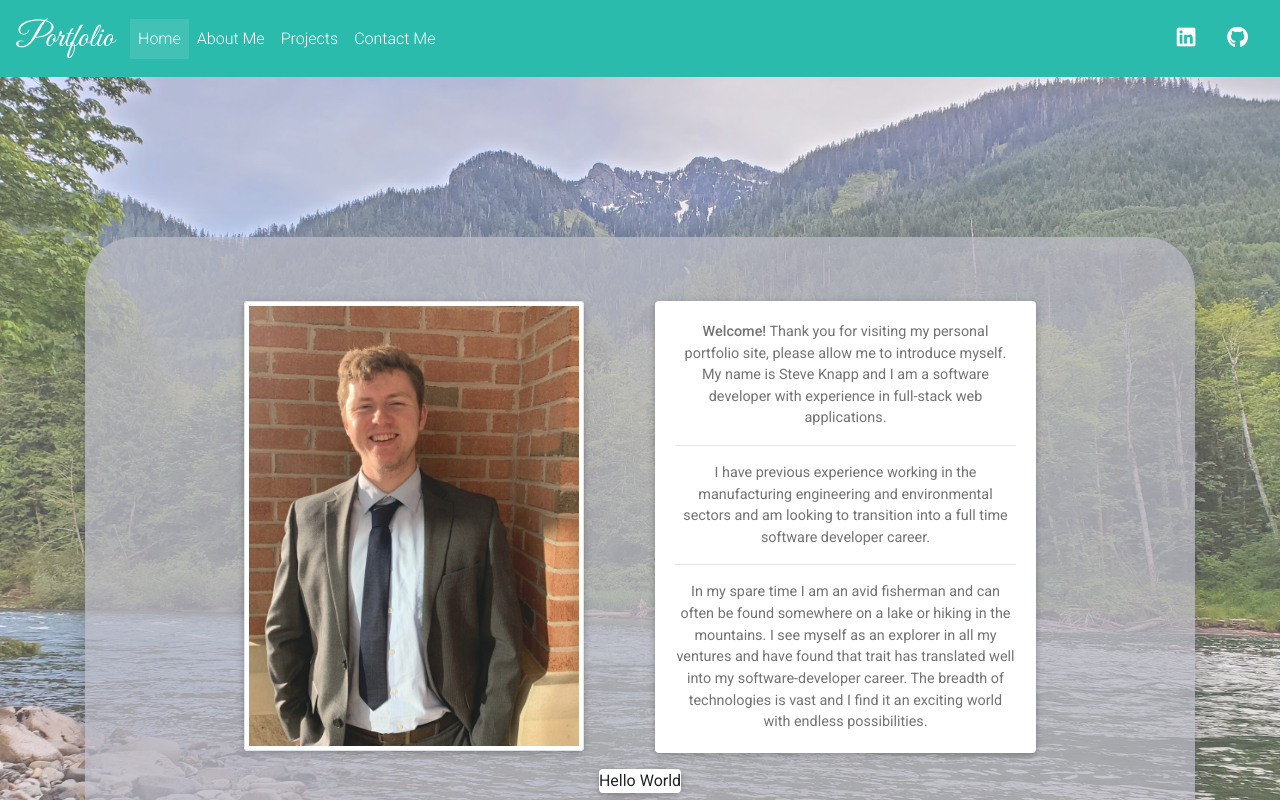
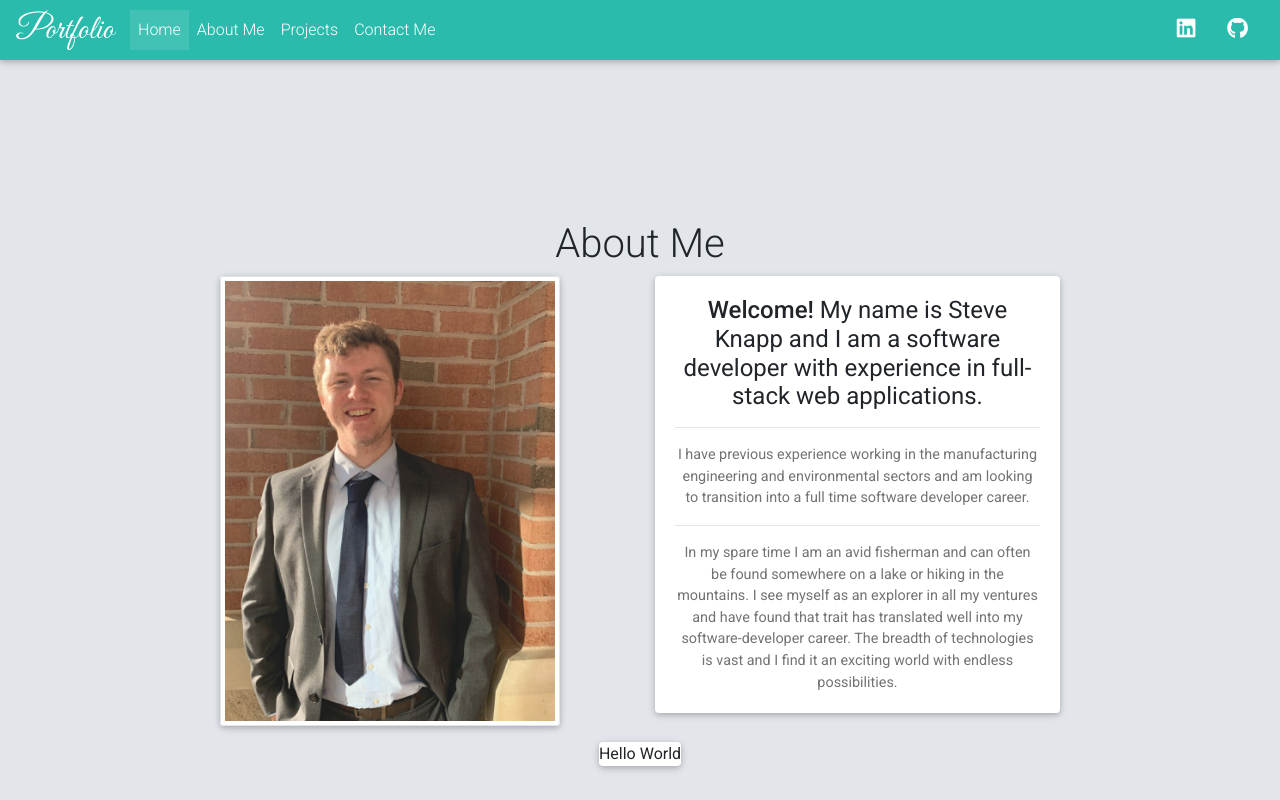
Before and after one commit to Stovencrantz/react-portfolio, a React (Create React App) app: page /aboutme in a window 1280 px wide. Shown: the top 800 px of the page. Built offline with nearby package versions, Linux system fonts and the light colour scheme.

Commit message:
Adjusted the home page mask and text to have a better styling and be more readible

```diff
--- a/src/App.css
+++ b/src/App.css
@@ -1,6 +1,12 @@
 .App {
   text-align: center;
+  background-color: rgba(183, 193, 202, 0.397);
 }
+
+.vibesFont {
+    font-family: 'Great Vibes', cursive;
+}
+
 
 .App-logo {
   height: 40vmin;
--- a/src/components/Jumbotron/index.js
+++ b/src/components/Jumbotron/index.js
@@ -20,18 +20,8 @@ import {
 
 const Jumbotron = () => {
   return (
-    // <MDBView className="jumbotronView">
-
-      <MDBJumbotron className="aboutMeJumbo shadow-box-example z-depth-5"
-        // style={{
-        //   backgroundColor: "white",
-        //   borderRadius: "50px",
-        //   borderStyle: "solid",
-        //   borderColor: "#ac7339",
-
-        // }}
-      >
-        {/* <MDBMask  overlay="grey-strong"/> */}
+    <div style={{height: "85vh"}}>
+        <h1 style={{fontWeight: "strong"}}>About Me</h1>
         <MDBRow className=" text-center ">
           <MDBCol>
             <MDBCard className="portraitCard">
@@ -41,11 +31,10 @@ const Jumbotron = () => {
           <MDBCol>
             <MDBCard className="textCard">
               <MDBCardBody>
-                <MDBCardText>
-                  <strong>Welcome!</strong> Thank you for visiting my personal
-                  portfolio site, please allow me to introduce myself. My name
+                <MDBCardTitle >
+                  <strong>Welcome!</strong> My name
                   is Steve Knapp and I am a software developer with experience in full-stack web applications.
-                </MDBCardText>
+                </MDBCardTitle>
                 <hr />
                 <MDBCardText>
                   I have previous experience working in the manufacturing
@@ -72,8 +61,8 @@ const Jumbotron = () => {
             </MDBCardText>
           </MDBCard>
         </MDBRow>
-      </MDBJumbotron>
-      // </MDBView>
+        </div>
+
 
   );
 };
--- a/src/components/NavBar/style.css
+++ b/src/components/NavBar/style.css
@@ -1,3 +1,7 @@
+.navbar {
+    height: 60px !important;
+}
+
 .navbar-brand {
     font-family: 'Great Vibes', cursive;
     font-size: 34px;
--- a/src/pages/AboutMe.js
+++ b/src/pages/AboutMe.js
@@ -7,20 +7,24 @@ import aboutMeBackground from '../images/aboutMeBackground.jpg';
 
 function AboutMe() {
   return (
-          <div id='aboutMe'>
-          <MDBView
-            src={aboutMeBackground}
-            fixed
-          >
-            <MDBMask className='rgba-white-light' />
-            <MDBContainer
-              className='d-flex justify-content-center align-items-center'
-              style={{ paddingTop: '10rem'}}
-            >
-                  <Jumbotron />
-            </MDBContainer>
-          </MDBView>
-        </div>
+        //   <div id='aboutMe'>
+        //   <MDBView
+        //     src={aboutMeBackground}
+        //     fixed
+        //   >
+        //     <MDBMask className='rgba-white-light' />
+        //     <MDBContainer
+        //       className='d-flex justify-content-center align-items-center'
+        //       style={{ paddingTop: '10rem'}}
+        //     >
+        //           <Jumbotron />
+        //     </MDBContainer>
+        //   </MDBView>
+        // </div>
+        <MDBContainer className='d-flex justify-content-center align-items-center'
+          style={{ paddingTop: '10rem'}}>
+            <Jumbotron />
+        </MDBContainer>
   )
 }
 
--- a/src/pages/Home/Home.js
+++ b/src/pages/Home/Home.js
@@ -18,6 +18,7 @@ import {
   MDBView,
   MDBContainer,
   MDBLink,
+  MDBIcon
 } from "mdbreact";
 import "./style.css";
 
@@ -29,9 +30,7 @@ function Home() {
       collapsed: !isCollapsed.collapsed,
     });
   }
-  useEffect(() => {
-    document.querySelector("nav").style.height = "65px";
-  }, []);
+
 
   const navStyle = { marginTop: "4rem" };
   const overlay = (
@@ -46,24 +45,29 @@ function Home() {
   return (
     <div id="Home">
       <MDBView src={maineLandscape} fixed>
-        <MDBMask className="rgba-white-light" />
+        <MDBMask overlay="stylish-strong" />
         <MDBContainer
           className="d-flex justify-content-center align-items-center"
           style={{ height: "100%", width: "100%", paddingTop: "15rem" }}
         >
           <MDBRow>
             <MDBCol md="12" className="mb-4  text-center">
-              <h1 className="black-text display-3 mb-0 pt-md-5 pt-5 font-weight-bold ">
+              {/* <h1 className="black-text display-3 mb-0 pt-md-5 pt-5 font-weight-bold ">
                 Steve
                 <span className="teal-text font-weight-bold"> Knapp</span>
-              </h1>
+              </h1> */}
+              <p className="grey-text mb-0 h2t-md-5 pt-5 font-weight-bold" style={{fontSize: "38px"}}>
+                Welcome! My name is<span className="vibesFont" style={{fontSize: "64px", color: "teal"}}> Steve Knapp </span>
+                and I am a full-stack web developer.
+              </p>
               <hr className="hr-light my-4" />
-              <h5 className="text-uppercase pt-md-5 pt-sm-2 pt-5 pb-md-5 pb-sm-3 pb-5 black-text font-weight-bold">
+              {/* <h3 className="text-uppercase pt-md-5 pt-sm-2 pt-5 pb-md-5 pb-sm-3 pb-5 font-weight-bold" style={{color: "navy"}}>
                 SOFTWARE DEVELOPER
-              </h5>
+              </h3> */}
               <MDBLink to="/aboutme">
                 <MDBBtn className="btn-indigo" size="lg">
-                  About Me
+                  Learn About Me
+                  <span> <MDBIcon far icon="arrow-alt-circle-right" /></span>
                 </MDBBtn>
               </MDBLink>
             </MDBCol>
--- a/src/pages/Home/style.css
+++ b/src/pages/Home/style.css
@@ -2,7 +2,3 @@
     min-height: 100vh !important;
     height: unset !important;
   }
-
-  h1, h1 span {
-    font-family: 'Great Vibes', cursive;
-  }
```
